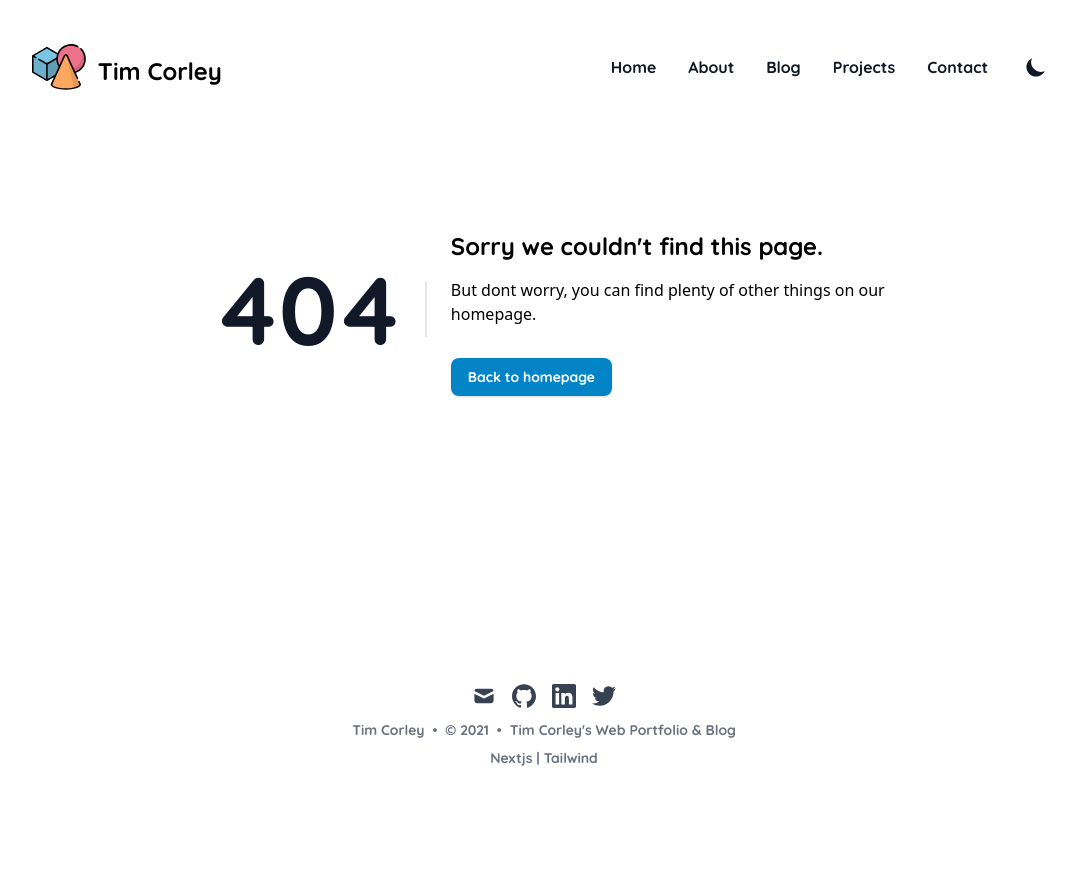
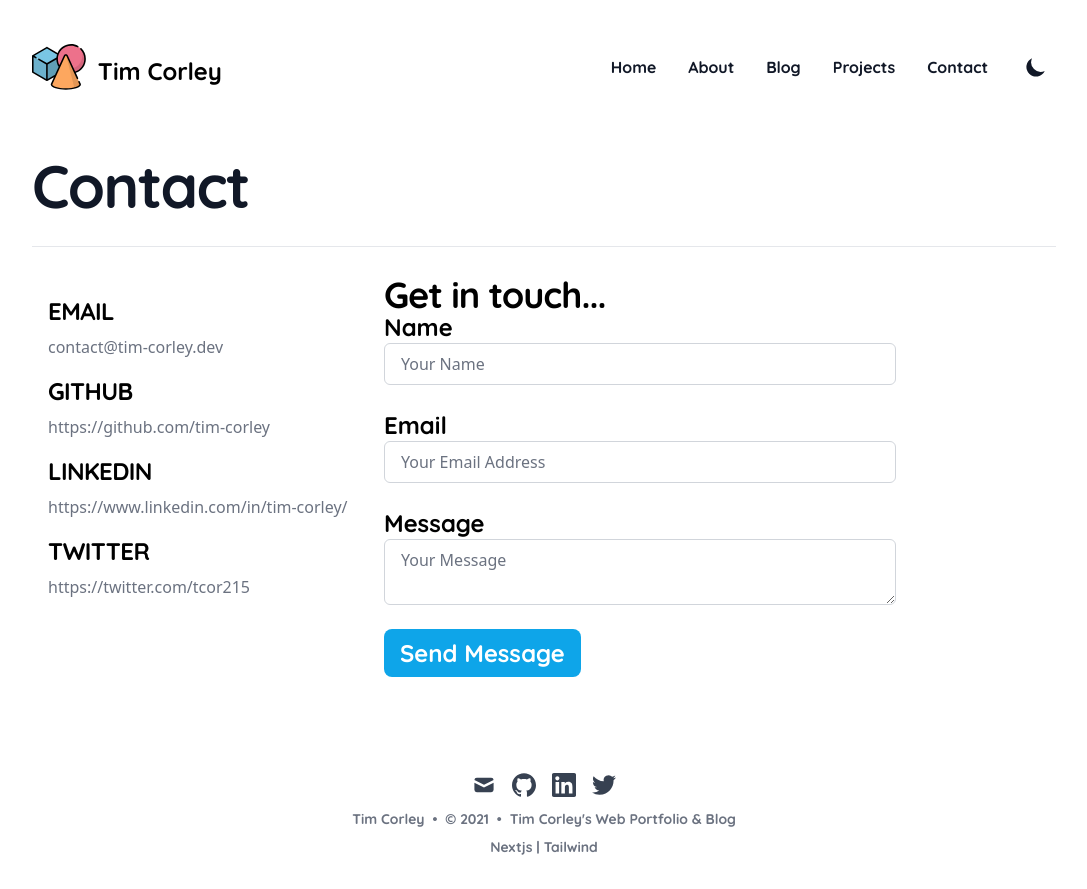
Before and after one commit to tim-corley/tc-portfolio, a Next.js app: page /contact in a window 1280 px wide. Before the commit this address had no page. Shown: the whole page, without its empty margins (96-1183 px from the left). Before the commit the page ends 800 px from the top, so only its background shows below. Built offline with nearby package versions, Linux system fonts and the light colour scheme; what @tailwindcss/typography would draw is missing.

Commit message:
add contact page w/ form

```diff
--- a/components/Footer.js
+++ b/components/Footer.js
@@ -9,8 +9,6 @@ export default function Footer() {
         <div className="flex mb-3 space-x-4">
           <SocialIcon kind="mail" href={`mailto:${siteMetadata.email}`} size="6" />
           <SocialIcon kind="github" href={siteMetadata.github} size="6" />
-          <SocialIcon kind="facebook" href={siteMetadata.facebook} size="6" />
-          <SocialIcon kind="youtube" href={siteMetadata.youtube} size="6" />
           <SocialIcon kind="linkedin" href={siteMetadata.linkedin} size="6" />
           <SocialIcon kind="twitter" href={siteMetadata.twitter} size="6" />
         </div>
--- a/data/siteMetadata.json
+++ b/data/siteMetadata.json
@@ -2,7 +2,7 @@
   "title": "Tim Corley's Web Portfolio & Blog",
   "author": "Tim Corley",
   "headerTitle": "Tim Corley",
-  "description": "Welcome! View some of my projects, read my blog post, and get in touch.",
+  "description": "Welcome! Please check out some of my projects, browse my blog posts, and feel free to get in touch.",
   "language": "en-us",
   "siteUrl": "https://tim-corley.dev",
   "siteRepo": "https://github.com/tim-corley/tc-portfolio",
@@ -11,6 +11,6 @@
   "email": "contact@tim-corley.dev",
   "github": "https://github.com/tim-corley",
   "twitter": "https://twitter.com/tcor215",
-  "linkedin": "https://www.linkedin.com/timcorley",
+  "linkedin": "https://www.linkedin.com/in/tim-corley/",
   "locale": "en-US"
 }
--- /dev/null
+++ b/pages/contact.js
@@ -0,0 +1,111 @@
+import siteMetadata from '@/data/siteMetadata'
+import SocialIcon from '@/components/social-icons'
+import { PageSeo } from '@/components/SEO'
+
+export default function Contact() {
+  return (
+    <>
+      <PageSeo
+        title={`About - ${siteMetadata.author}`}
+        description={`About me - ${siteMetadata.author}`}
+        url={`${siteMetadata.siteUrl}/contact`}
+      />
+      <div className="divide-y">
+        <div className="pt-6 pb-8 space-y-2 md:space-y-5">
+          <h1 className="text-3xl font-quicksand font-extrabold leading-9 tracking-tight text-gray-900 dark:text-gray-100 sm:text-4xl sm:leading-10 md:text-6xl md:leading-14">
+            Contact
+          </h1>
+        </div>
+        <div className="items-start space-y-2 xl:grid xl:grid-cols-3 xl:gap-x-8 xl:space-y-0">
+          <div className="flex flex-col pt-8 space-x-4">
+            <h3 className="pt-4 pb-2 ml-4 text-2xl font-quicksand font-bold leading-8 tracking-tight">
+              EMAIL
+            </h3>
+            <a href={`mailto:${siteMetadata.email}`} className="text-gray-500 dark:text-gray-400">
+              {siteMetadata.email}
+            </a>
+            <h3 className="pt-4 pb-2 text-2xl font-quicksand font-bold leading-8 tracking-tight">
+              GITHUB
+            </h3>
+            <a href={siteMetadata.github} className="text-gray-500 dark:text-gray-400">
+              {siteMetadata.github}
+            </a>
+            <h3 className="pt-4 pb-2 text-2xl font-quicksand font-bold leading-8 tracking-tight">
+              LINKEDIN
+            </h3>
+            <a href={siteMetadata.linkedin} className="text-gray-500 dark:text-gray-400">
+              {siteMetadata.linkedin}
+            </a>
+            <h3 className="pt-4 pb-2 text-2xl font-quicksand font-bold leading-8 tracking-tight">
+              TWITTER
+            </h3>
+            <a href={siteMetadata.twitter} className="text-gray-500 dark:text-gray-400">
+              {siteMetadata.twitter}
+            </a>
+
+            {/* <div className="flex pt-6 space-x-3">
+              <SocialIcon kind="mail" href={`mailto:${siteMetadata.email}`} />
+              <SocialIcon kind="github" href={siteMetadata.github} />
+              <SocialIcon kind="linkedin" href={siteMetadata.linkedin} />
+              <SocialIcon kind="twitter" href={siteMetadata.twitter} />
+            </div> */}
+          </div>
+          <div className="pt-8 pb-8 prose dark:prose-dark max-w-none xl:col-span-2">
+            <h1 className="text-4xl font-quicksand font-bold leading-8 tracking-tight">
+              Get in touch...
+            </h1>
+            <form className="w-full max-w-lg">
+              <div className="flex flex-wrap -mx-3 mb-6">
+                <div className="w-full px-3">
+                  <label htmlFor="name" className="text-2xl font-quicksand font-bold">
+                    Name
+                  </label>
+                  <input
+                    aria-label="Name Input"
+                    type="text"
+                    placeholder="Your Name"
+                    className="block w-full px-4 py-2 text-gray-900 bg-white border border-gray-300 rounded-md dark:border-gray-900 focus:ring-blue-500 focus:border-blue-500 dark:bg-gray-800 dark:text-gray-100"
+                  />
+                </div>
+              </div>
+              <div className="flex flex-wrap -mx-3 mb-6">
+                <div className="w-full px-3">
+                  <label htmlFor="name" className="text-2xl font-quicksand font-bold">
+                    Email
+                  </label>
+                  <input
+                    aria-label="Email Input"
+                    type="mail"
+                    placeholder="Your Email Address"
+                    className="block w-full px-4 py-2 text-gray-900 bg-white border border-gray-300 rounded-md dark:border-gray-900 focus:ring-blue-500 focus:border-blue-500 dark:bg-gray-800 dark:text-gray-100"
+                  />
+                </div>
+              </div>
+              <div className="flex flex-wrap -mx-3 mb-6">
+                <div className="w-full px-3">
+                  <label htmlFor="name" className="text-2xl font-quicksand font-bold">
+                    Message
+                  </label>
+                  <textarea
+                    aria-label="Message Input"
+                    placeholder="Your Message"
+                    className="block w-full px-4 py-2 text-gray-900 bg-white border border-gray-300 rounded-md dark:border-gray-900 focus:ring-blue-500 focus:border-blue-500 dark:bg-gray-800 dark:text-gray-100"
+                  />
+                </div>
+              </div>
+
+              <div className="flex">
+                <button
+                  className="bg-blue-500 hover:bg-blue-600 dark:hover:bg-blue-400 text-white text-2xl font-quicksand font-bold py-2 px-4 rounded-lg"
+                  type="button"
+                >
+                  Send Message
+                </button>
+              </div>
+            </form>
+          </div>
+        </div>
+      </div>
+    </>
+  )
+}
--- a/pages/index.js
+++ b/pages/index.js
@@ -23,7 +23,7 @@ export default function Home({ posts }) {
       />
       <div className="pt-6 pb-8 space-y-2 md:space-y-5">
         <h1 className="text-3xl font-quicksand font-extrabold leading-9 tracking-tight text-gray-900 dark:text-gray-100 sm:text-4xl sm:leading-10 md:text-6xl md:leading-14">
-          Welcome!
+          Tim Corley | Portfolio & Blog
         </h1>
         <p className="text-lg font-quicksand leading-7 text-gray-500 dark:text-gray-400">
           {siteMetadata.description}
```
Also changed, not shown: 1 other file (tests, documents, lock files or other folders).
